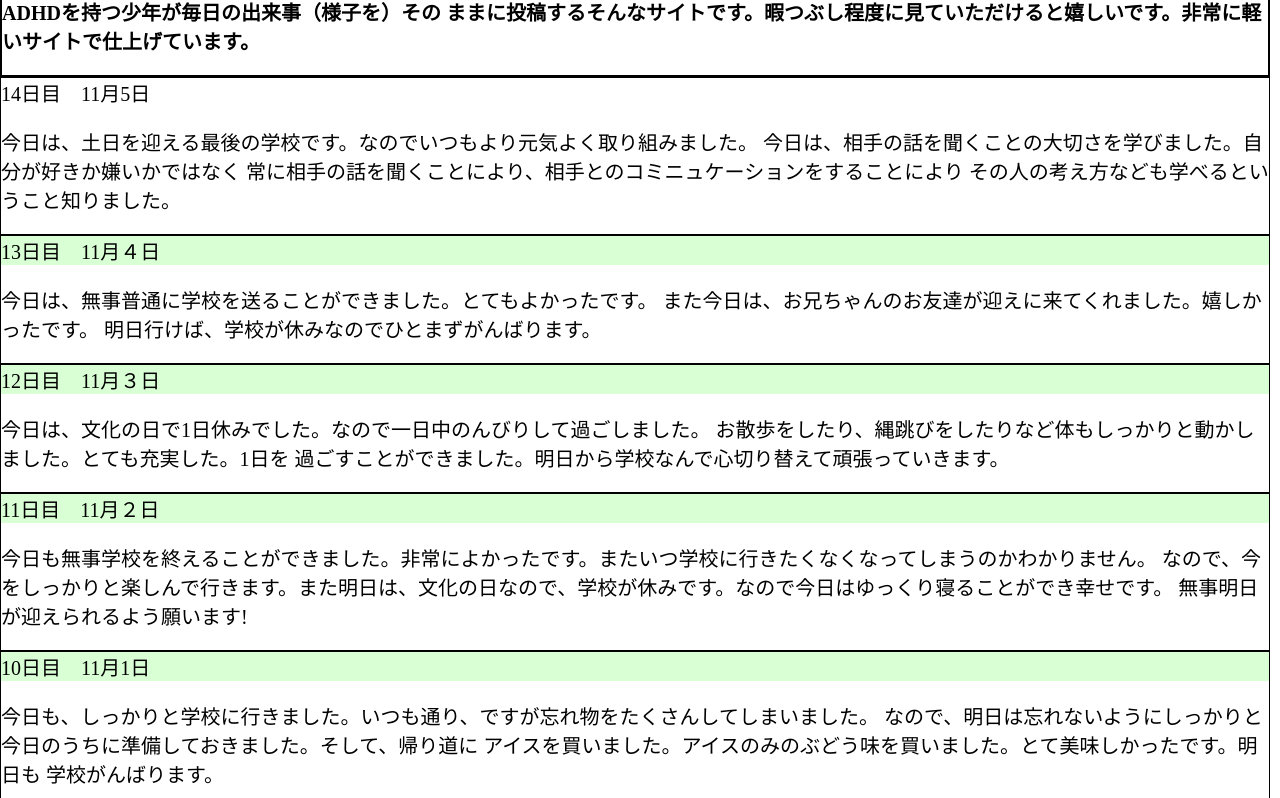
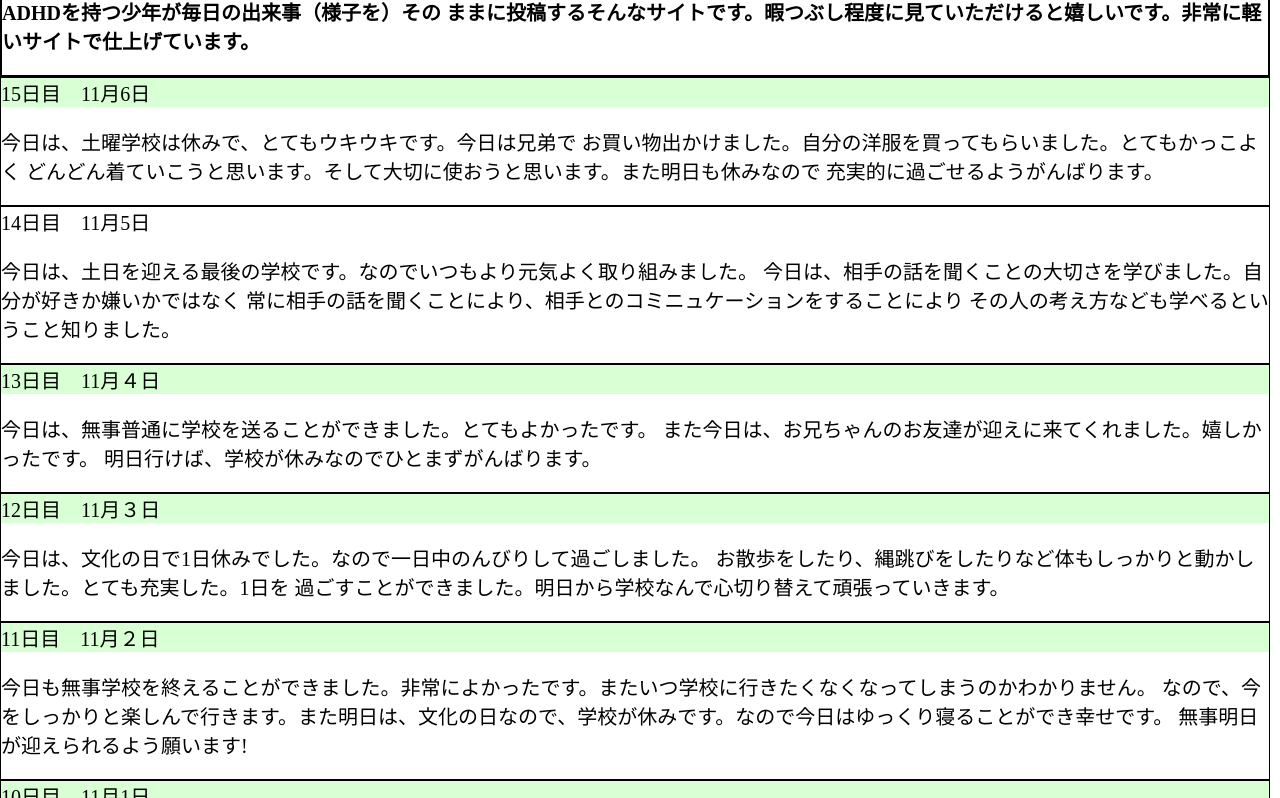
Before and after one commit to kokoa551/kokoa551.github.io, a plain HTML site: page index.html in a window 1280 px wide. Shown: the part 188-986 px from the top of the page. Drawn offline with Linux system fonts and the light colour scheme.

Commit message:
Update index.html

```diff
--- a/index.html
+++ b/index.html
@@ -21,6 +21,7 @@
                 <div>
                     <div class="dropdown-heading">日数</div>
                     <div class="dropdown-links">
+                        <a href="#15day" class="link">15日目</a>
                         <a href="#14day" class="link">14日目</a>
                         <a href="#13day" class="link">13日目</a>
                         <a href="#12day" class="link">12日目</a>
@@ -38,7 +39,7 @@
                     </div>
                 </div>
             </div>
-            <a href="#14day" class="link">最新</a>
+            <a href="#15day" class="link">最新</a>
             <a href="#1day" class="link">最初</a>
         </div>
     </div>
@@ -47,6 +48,17 @@
             <h2 class="pppc">ADHDを持つ少年が毎日の出来事（様子を）その
                 ままに投稿するそんなサイトです。暇つぶし程度に見ていただけると嬉しいです。非常に軽いサイトで仕上げています。</p>
         </article>
+        <div>
+            <a id="15day">
+                <p class="my">15日目　11月6日</p>
+                <p>
+                    今日は、土曜学校は休みで、とてもウキウキです。今日は兄弟で
+                    お買い物出かけました。自分の洋服を買ってもらいました。とてもかっこよく
+                    どんどん着ていこうと思います。そして大切に使おうと思います。また明日も休みなので
+                    充実的に過ごせるようがんばります。
+                </p>
+            </a>
+        </div>
         <div>
             <a id="14day">
                 <p　class="my">14日目　11月5日</p>
```
